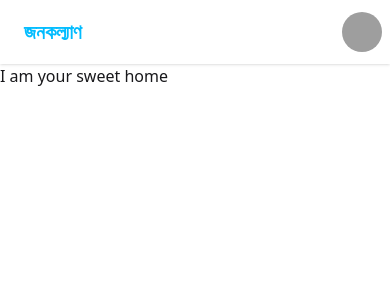
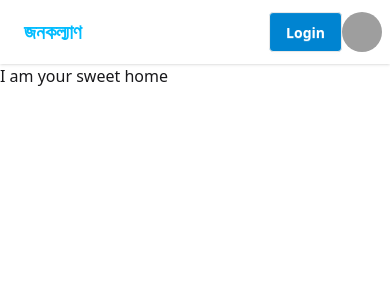
Before and after one commit to rimpakasundi07/Janakalyan-client-10, a React (Vite) app: page / in a window 390 px wide. Shown: the top 300 px of the page. Built offline with nearby package versions, Linux system fonts and the light colour scheme; no server answers; grey boxes are pictures that could not be loaded.

Commit message:
Add Navbar component with auth context and responsive design

```diff
--- a/src/components/Login/Login.jsx
+++ b/src/components/Login/Login.jsx
@@ -7,7 +7,7 @@ const Login = () => {
   const handleGoogleSignIn = () => {
     signInWithGoogle()
       .then((result) => {
-        console.log(result);
+        console.log(result.user);
       })
       .catch((error) => {
         console.log(error);
--- a/src/components/Navbar/Navbar.jsx
+++ b/src/components/Navbar/Navbar.jsx
@@ -1,7 +1,10 @@
-import React from "react";
+import React, { use } from "react";
 import { NavLink } from "react-router";
+import { AuthContext } from "../../context/AuthContext";
 
 const Navbar = () => {
+  const { user } = use(AuthContext);
+
   const links = (
     <>
       <li>
@@ -54,6 +57,18 @@ const Navbar = () => {
       </div>
 
       <div className="navbar-end">
+        <div className="lg:mr-4">
+          {user ? (
+            <a className="btn text-white bg-sky-400 hover:bg-sky-700">
+              Sign Out
+            </a>
+          ) : (
+            <a className="btn text-white bg-sky-600 hover:bg-sky-400">
+              {" "}
+              Login{" "}
+            </a>
+          )}
+        </div>
         <img
           className="w-10 h-10 lg:mr-6 rounded-full"
           alt="User profile"
```
